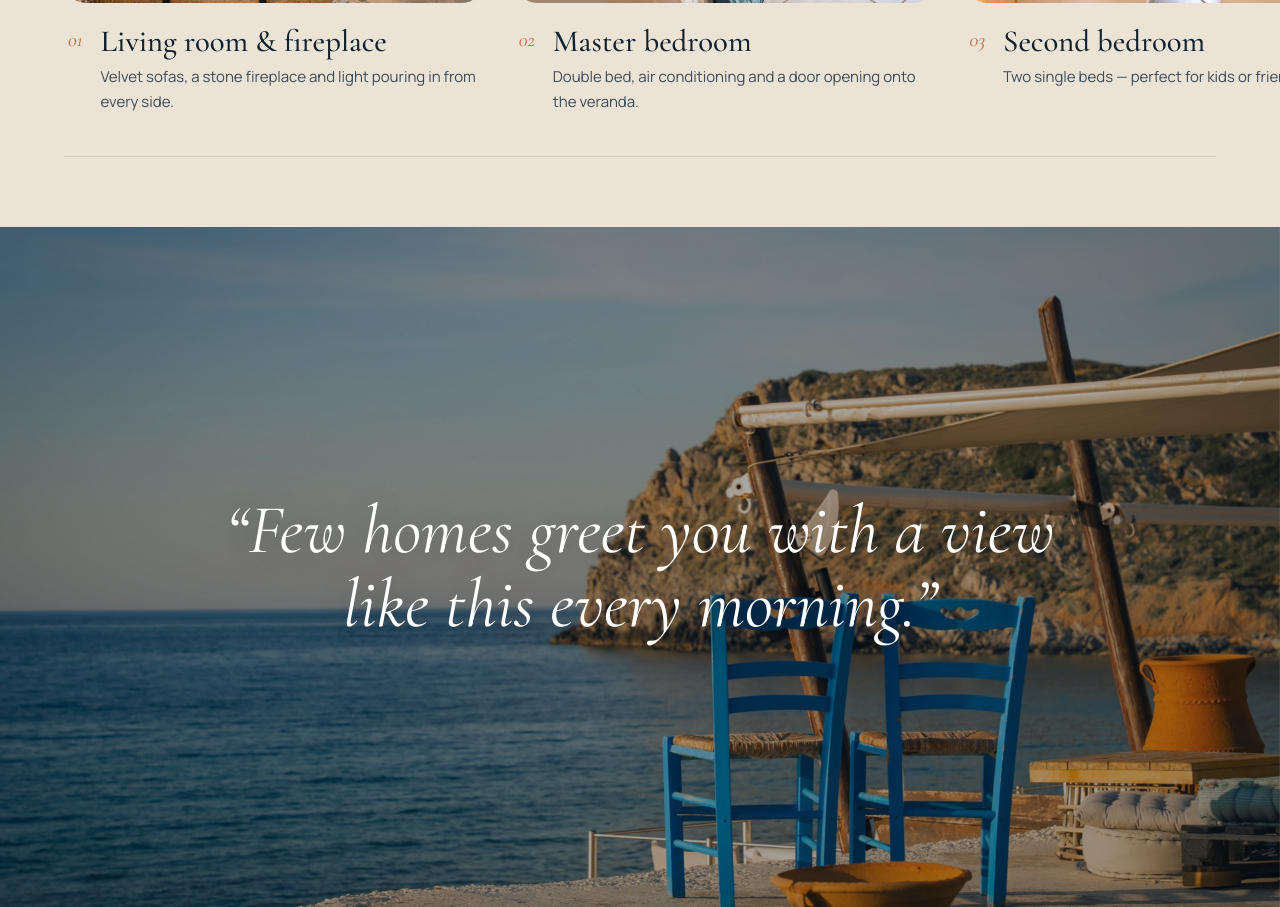
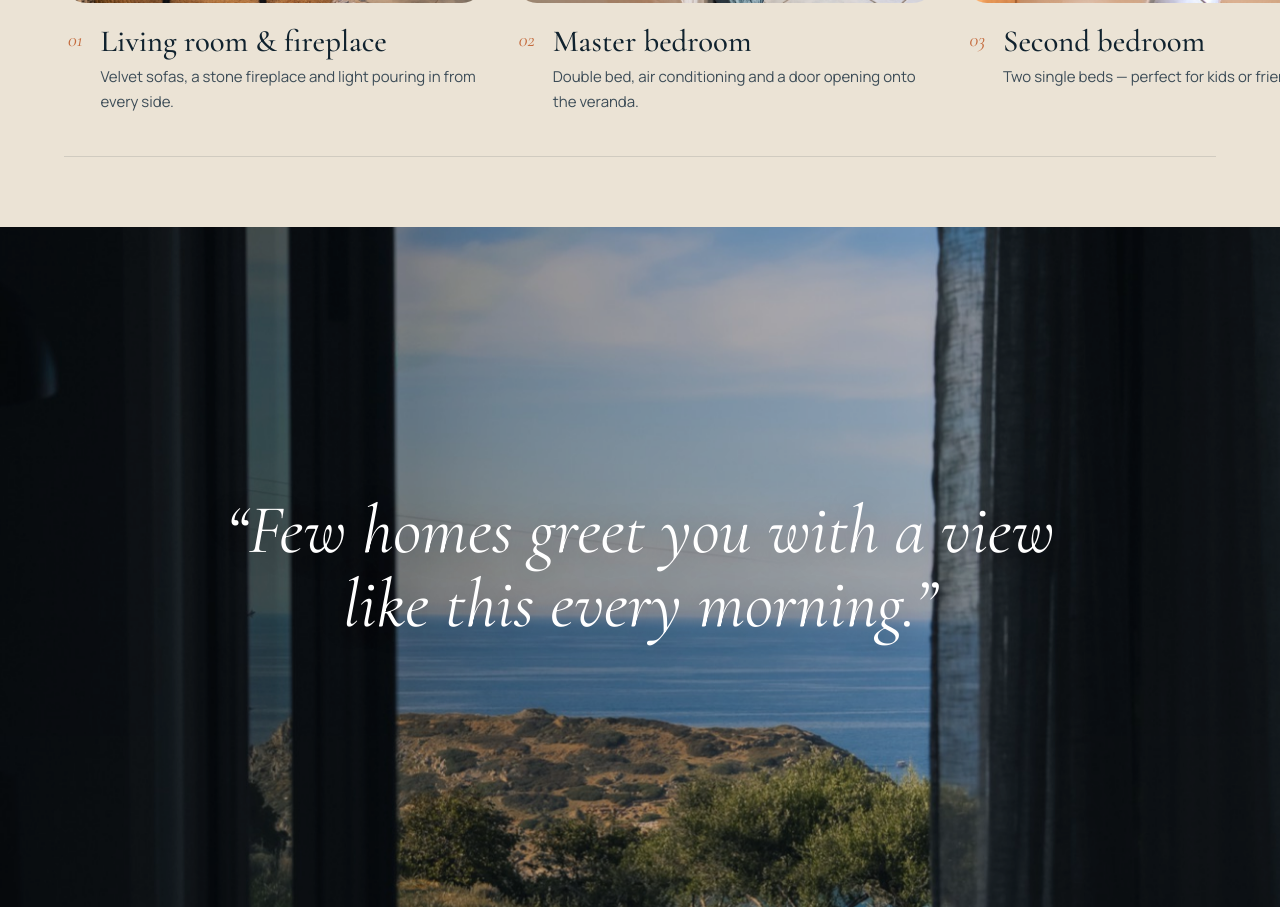
Before and after one commit to kostastsikalas/casa_ventossa, a plain HTML site: page index.html in a window 1280 px wide. Shown: the part 3044-3951 px from the top of the page. Drawn offline with nearby package versions, Linux system fonts and the light colour scheme.

Commit message:
Use the bedroom window view behind the quote
Swap the quote background to the master bedroom sea view and
lighten the overlay. The blue chairs photo stays in the gallery.

Co-Authored-By: Claude Opus 5.5 <noreply@anthropic.com>

```diff
--- a/index.html
+++ b/index.html
@@ -172,7 +172,7 @@
 
     <!-- PARALLAX QUOTE -->
     <section class="quote">
-      <div class="quote__bg" style="--img:url(img/lg/view-9.jpg)" data-parallax-bg></div>
+      <div class="quote__bg" style="--img:url(img/lg/master-3.jpg)" data-parallax-bg></div>
       <div class="quote__shade"></div>
       <blockquote class="quote__text reveal">
         <span data-i18n="quote.text">«Λίγα σπίτια σού χαρίζουν τέτοια θέα κάθε πρωί.»</span>
--- a/styles.css
+++ b/styles.css
@@ -184,7 +184,8 @@ p{color:var(--ink-2)}
 /* ---------- Quote ---------- */
 .quote{position:relative;height:clamp(460px,85vh,820px);display:grid;place-items:center;overflow:hidden;text-align:center;color:#fff}
 .quote__bg,.book__bg{position:absolute;inset:-15% 0;background:var(--img) center/cover no-repeat;will-change:transform}
-.quote__shade{position:absolute;inset:0;background:rgba(8,22,32,.35)}
+.quote__bg{background-position:center 42%}
+.quote__shade{position:absolute;inset:0;background:rgba(8,22,32,.2)}
 .quote__text{position:relative;font-family:var(--serif);font-style:italic;font-size:clamp(34px,5.4vw,80px);line-height:1.08;max-width:1000px;padding:0 var(--pad);text-shadow:0 2px 30px rgba(0,0,0,.25)}
 
 /* ---------- Gallery ---------- */
```
